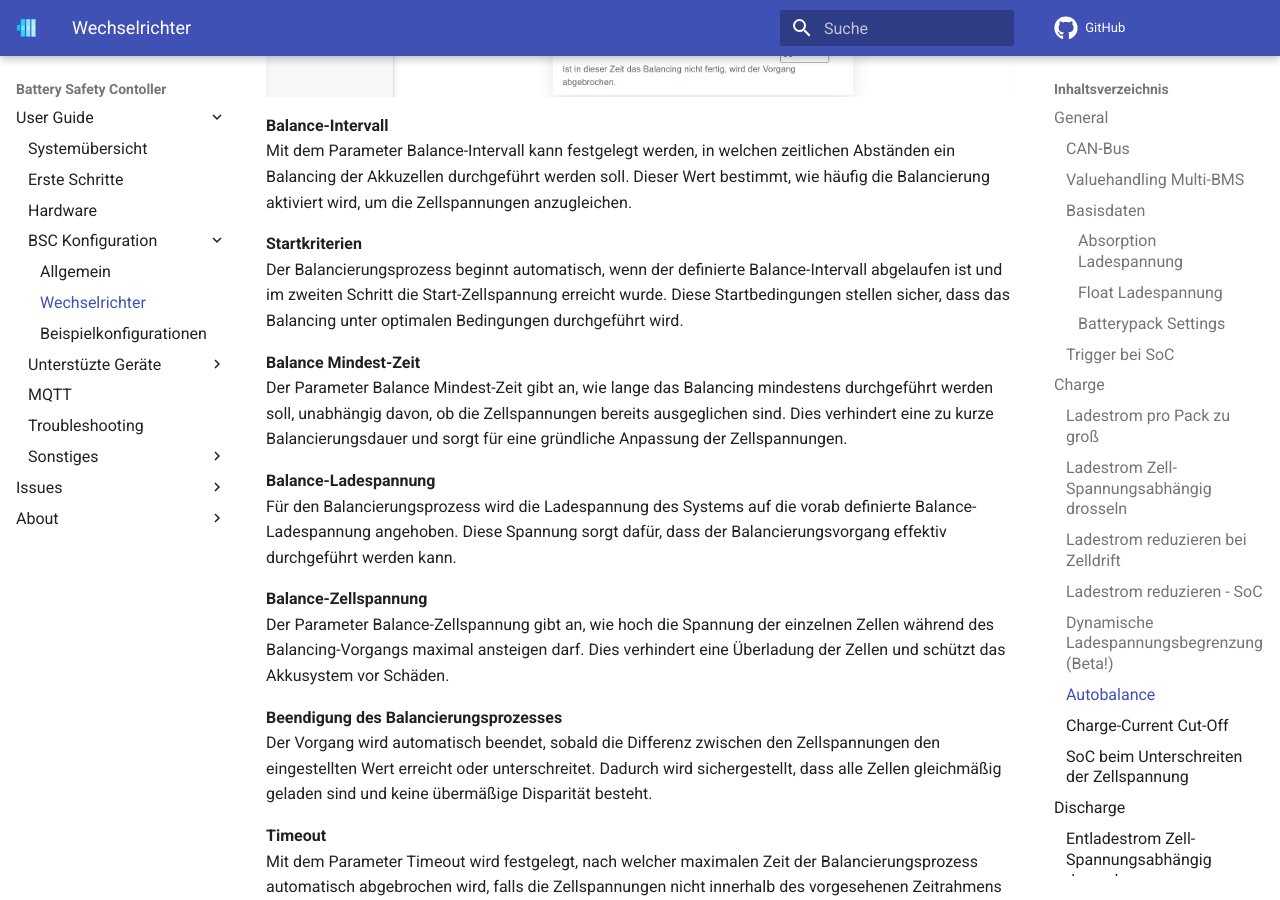
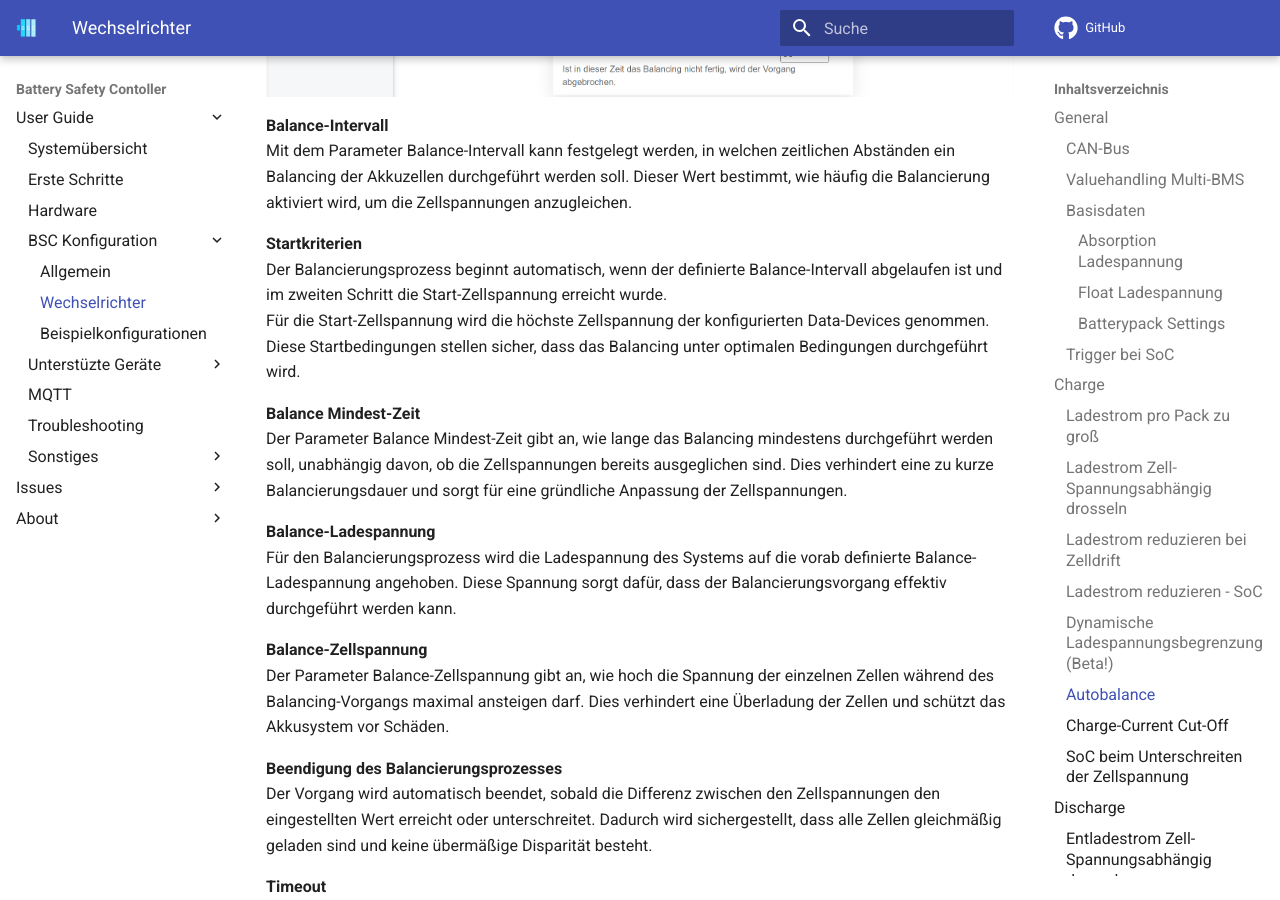
Before and after one commit to bsc-org/bsc, an MkDocs documentation site: the page built from docs/settings_inverter.md, in a window 1280 px wide and 900 px high, scrolled down 8150 px. Built offline with MkDocs 1.6.1 and Material for MkDocs 9.7.7, drawn with Linux system fonts in a browser that asks for light colours; comment, search, counter and statistics services are not loaded.

Commit message:
Update Start-Zellspannung Autobal

```diff
--- a/docs/settings_inverter.md
+++ b/docs/settings_inverter.md
@@ -131,7 +131,9 @@ Das Autobalance-Feature übernimmt die vollständige Balancierung Ihrer Akkuzell
 Mit dem Parameter Balance-Intervall kann festgelegt werden, in welchen zeitlichen Abständen ein Balancing der Akkuzellen durchgeführt werden soll. Dieser Wert bestimmt, wie häufig die Balancierung aktiviert wird, um die Zellspannungen anzugleichen.
 
 **Startkriterien**
-Der Balancierungsprozess beginnt automatisch, wenn der definierte Balance-Intervall abgelaufen ist und im zweiten Schritt die Start-Zellspannung erreicht wurde. Diese Startbedingungen stellen sicher, dass das Balancing unter optimalen Bedingungen durchgeführt wird.
+Der Balancierungsprozess beginnt automatisch, wenn der definierte Balance-Intervall abgelaufen ist und im zweiten Schritt die Start-Zellspannung erreicht wurde.
+Für die Start-Zellspannung wird die höchste Zellspannung der konfigurierten Data-Devices genommen.
+Diese Startbedingungen stellen sicher, dass das Balancing unter optimalen Bedingungen durchgeführt wird.
 
 **Balance Mindest-Zeit**
 Der Parameter Balance Mindest-Zeit gibt an, wie lange das Balancing mindestens durchgeführt werden soll, unabhängig davon, ob die Zellspannungen bereits ausgeglichen sind. Dies verhindert eine zu kurze Balancierungsdauer und sorgt für eine gründliche Anpassung der Zellspannungen.
```
